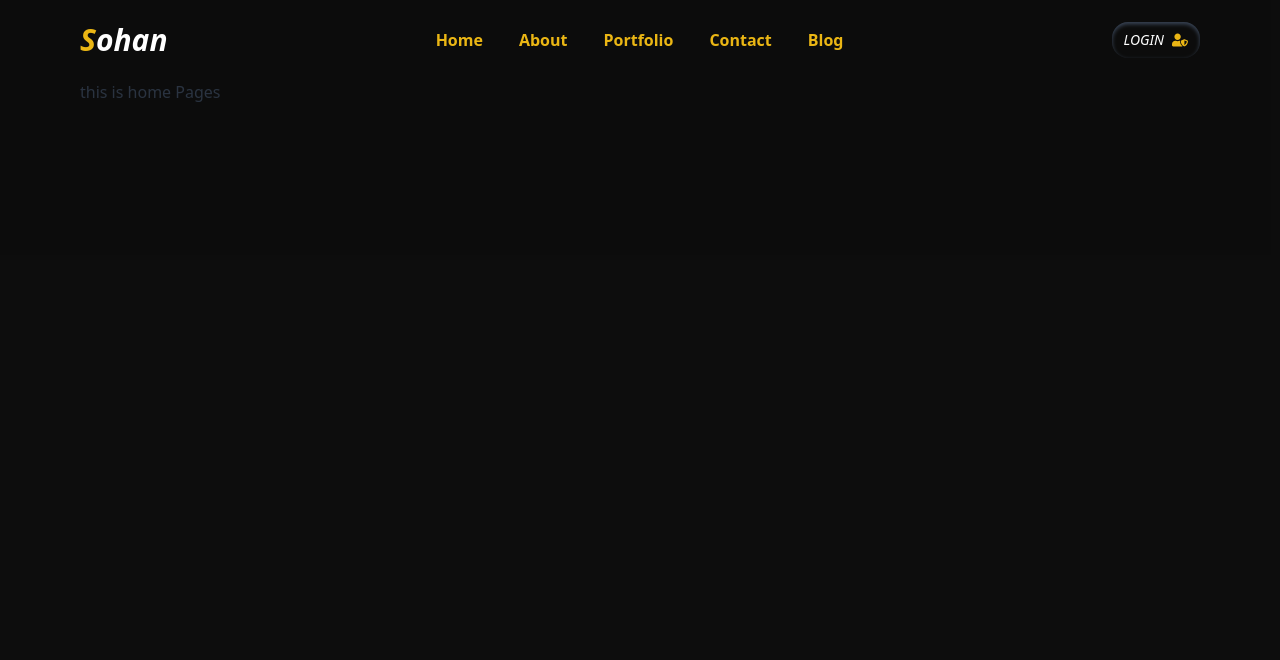
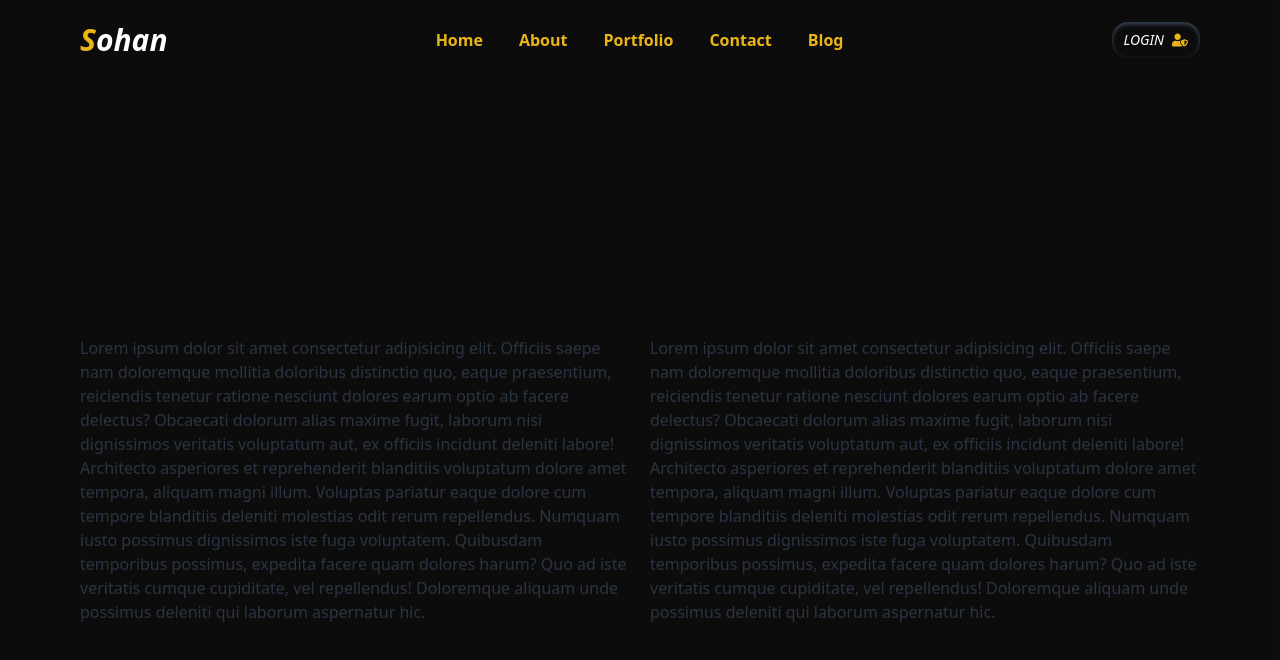
Before and after one commit to sohanwebdevctg/myPersonalPortfolio, a React (Vite) app: page / in a window 1280 px wide. Shown: the top 660 px of the page. Built offline with nearby package versions, Linux system fonts and the light colour scheme.

Commit message:
adding banner in home page

```diff
--- a/src/Components/Navbar/Navbar.jsx
+++ b/src/Components/Navbar/Navbar.jsx
@@ -114,9 +114,8 @@ const Navbar = () => {
         {/* desktop section end */}
       {/* mobile section start */}
       <div className="block sm:hidden">
-
           {/* logo and button section start */}
-          <div className={`${active ? 'fixed top-0 right-0 left-0 z-50 shadow-md shadow-yellow-300': 'sticky'} flex justify-between items-center px-6 h-20 `}>
+          <div className={`${active ? 'fixed top-0 right-0 left-0 z-50 shadow-sm shadow-yellow-300 ': 'sticky'} flex justify-between items-center px-6 h-20 bg-black opacity-95`}>
             <div>
             <h3 className="text-xl font-bold text-white italic"><span className="text-yellow-500">S</span>ohan</h3>
             </div>
@@ -136,7 +135,7 @@ const Navbar = () => {
           </div>
           {/* logo and button section end */}
           {/* link section start */}
-          <div className={`${toggle ? 'top-20 sm:top-24 bottom-0 right-0 left-0' : 'top-20 sm:top-24 -left-96 right-[1000px] bottom-0' } fixed transform duration-500 easy-in bg-black bg-opacity-75 z-50`}>
+          <div className={`${toggle ? 'top-20 sm:top-24 bottom-0 right-0 left-0' : 'top-20 sm:top-24 -left-96 right-[1000px] bottom-0' } fixed transform duration-500 easy-in bg-black bg-opacity-50 z-50`}>
               <ul className="flex flex-col justify-center items-center h-full w-full gap-7 sm:gap-8">
                 <li onClick={() => setToggle(!toggle)}>
                   <NavLink
--- a/src/MainLayout/MainLayout.jsx
+++ b/src/MainLayout/MainLayout.jsx
@@ -10,7 +10,7 @@ const MainLayout = () => {
       <Navbar></Navbar>
       {/* navbar section end */}
       {/* content section start */}
-      <div className="h-screen px-5 sm:px-8 md:px-10 lg:px-16 xl:px-20 2xl:px-24">
+      <div className="h-full sm:h-screen px-6 sm:px-8 md:px-10 lg:px-16 xl:px-20 2xl:px-24">
         <Outlet></Outlet>
       </div>
       {/* content section end */}
--- /dev/null
+++ b/src/Pages/Home/Banner.jsx
@@ -0,0 +1,26 @@
+
+
+const Banner = () => {
+  return (
+    <>
+      {/* content section start */}
+      <div className="container mx-auto">
+        <div className="flex flex-col sm:flex-row justify-between items-center h-full sm:h-screen gap-5">
+          {/* left start */}
+          <div>
+            <p>Lorem ipsum dolor sit amet consectetur adipisicing elit. Officiis saepe nam doloremque mollitia doloribus distinctio quo, eaque praesentium, reiciendis tenetur ratione nesciunt dolores earum optio ab facere delectus? Obcaecati dolorum alias maxime fugit, laborum nisi dignissimos veritatis voluptatum aut, ex officiis incidunt deleniti labore! Architecto asperiores et reprehenderit blanditiis voluptatum dolore amet tempora, aliquam magni illum. Voluptas pariatur eaque dolore cum tempore blanditiis deleniti molestias odit rerum repellendus. Numquam iusto possimus dignissimos iste fuga voluptatem. Quibusdam temporibus possimus, expedita facere quam dolores harum? Quo ad iste veritatis cumque cupiditate, vel repellendus! Doloremque aliquam unde possimus deleniti qui laborum aspernatur hic.</p>
+          </div>
+          {/* left end */}
+          {/* right start */}
+          <div>
+            <p>Lorem ipsum dolor sit amet consectetur adipisicing elit. Officiis saepe nam doloremque mollitia doloribus distinctio quo, eaque praesentium, reiciendis tenetur ratione nesciunt dolores earum optio ab facere delectus? Obcaecati dolorum alias maxime fugit, laborum nisi dignissimos veritatis voluptatum aut, ex officiis incidunt deleniti labore! Architecto asperiores et reprehenderit blanditiis voluptatum dolore amet tempora, aliquam magni illum. Voluptas pariatur eaque dolore cum tempore blanditiis deleniti molestias odit rerum repellendus. Numquam iusto possimus dignissimos iste fuga voluptatem. Quibusdam temporibus possimus, expedita facere quam dolores harum? Quo ad iste veritatis cumque cupiditate, vel repellendus! Doloremque aliquam unde possimus deleniti qui laborum aspernatur hic.</p>
+          </div>
+          {/* right end */}
+        </div>
+      </div>
+      {/* content section end */}
+    </>
+  );
+};
+
+export default Banner;
--- a/src/Pages/Home/Home.jsx
+++ b/src/Pages/Home/Home.jsx
@@ -1,9 +1,12 @@
+import Banner from "./Banner";
 
 
 const Home = () => {
   return (
     <>
-      <h1>this is home Pages</h1>
+    {/* banner section start */}
+      <Banner></Banner>
+    {/* banner section end */}
     </>
   );
 };
```
